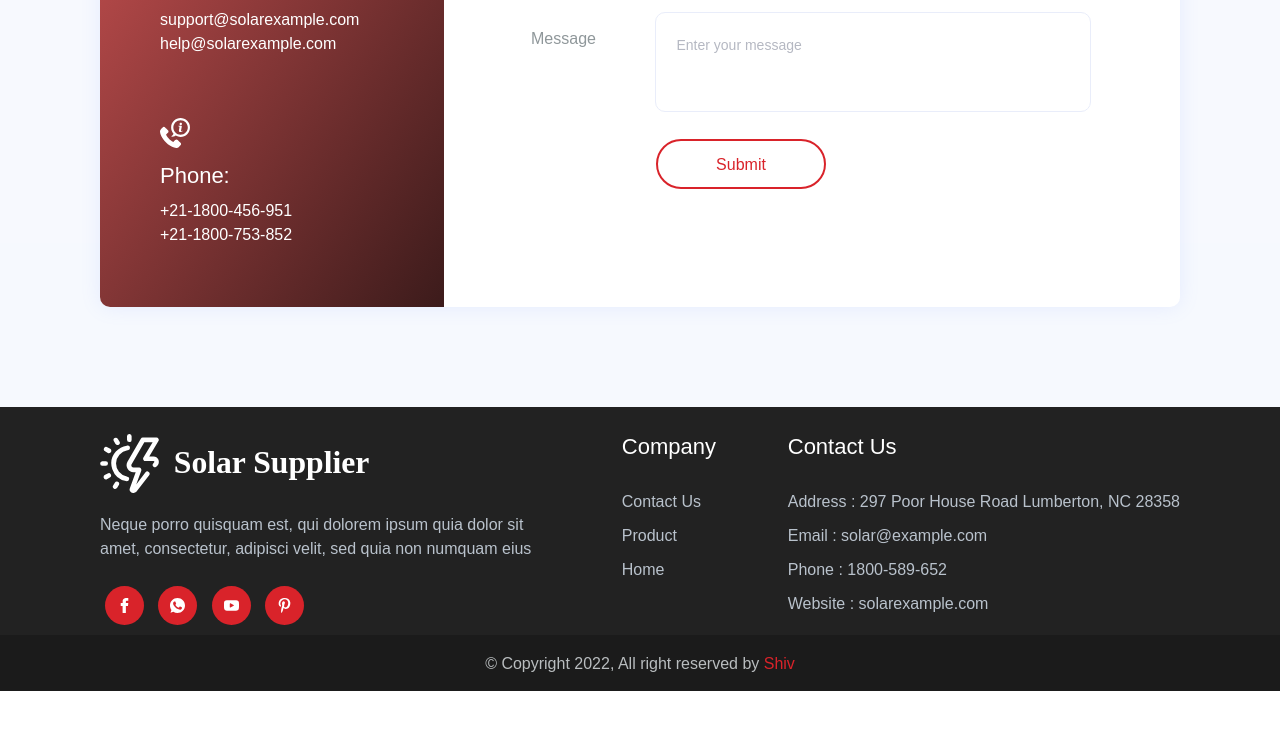
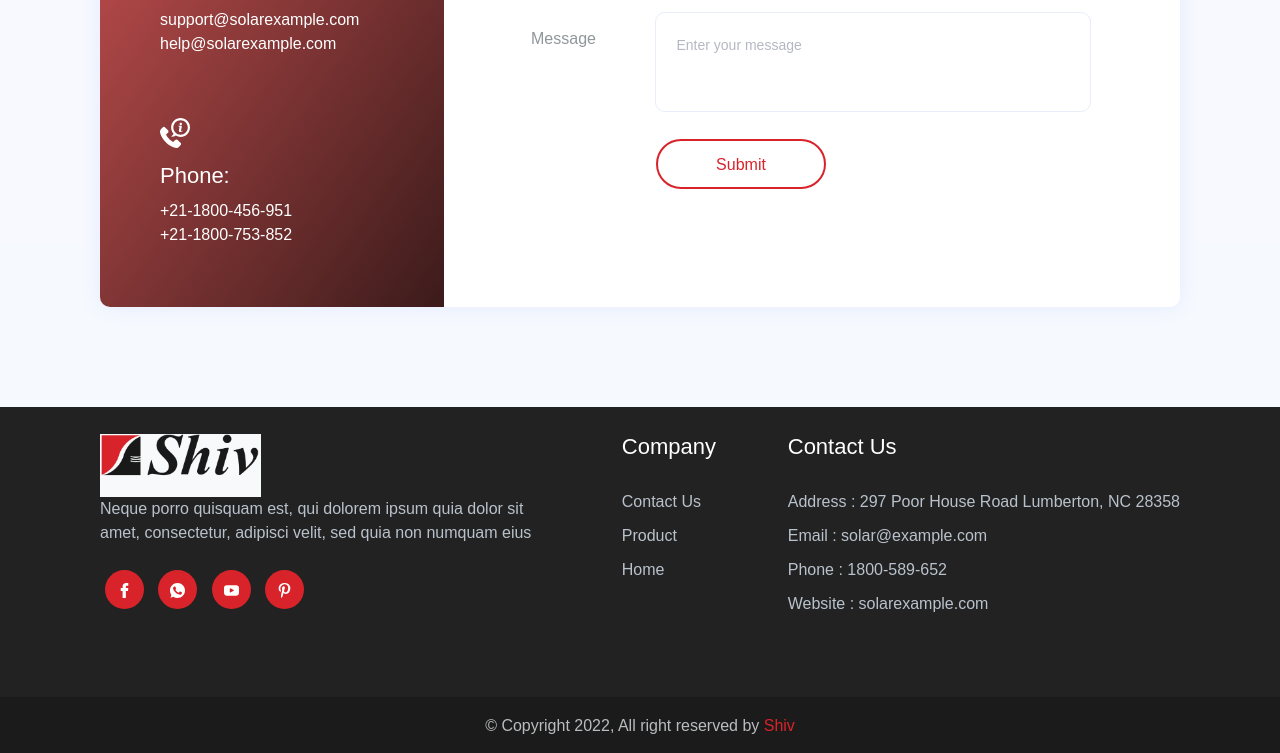
Before and after one commit to Binary-Store/shiv, a plain HTML site: page contact.html in a window 1280 px wide. Shown: the part 774-1527 px from the top of the page. Before the commit the page ends 1465 px from the top, so only its background shows below. Drawn offline with Linux system fonts and the light colour scheme; a web font is replaced by a local one.

Commit message:
added logo

```diff
--- a/contact.html
+++ b/contact.html
@@ -30,7 +30,7 @@
         <div class="row">
           <div class="col-lg-3 col-md-7 col-sm-7 col-7 align-self-center">
             <div class="ss_logo">
-              <a href="index.html"><img class="img-fluid w-50" src="./assets/images/shiv logo.png"
+              <a href="index.html"><img class="img-fluid w-50" src="./assets/images/logo.png"
                   alt="Shiv Company Logo" />
               </a>
             </div>
@@ -160,7 +160,9 @@
       <div class="row">
         <div class="d-lg-flex justify-content-between gap-2">
           <div class="ss_foot_sec col-lg-5">
-            <a href="index.html"><img class="img-fluid" src="assets/images/svg/white_logo.svg" alt="logo" /></a>
+            <a href="index.html">
+              <img class="img-fluid h-25 bg-light" src="assets/images/logo.png" alt="logo" />
+            </a>
             <p>Neque porro quisquam est, qui dolorem ipsum quia dolor sit amet, consectetur,
               adipisci velit, sed quia non numquam eius</p>
             <ul class="social_share">
```
Also changed, not shown: index.html (+2 -2 lines), product.html (+2 -2 lines), assets/images/logo.png (renamed from assets/images/shiv logo.png).
